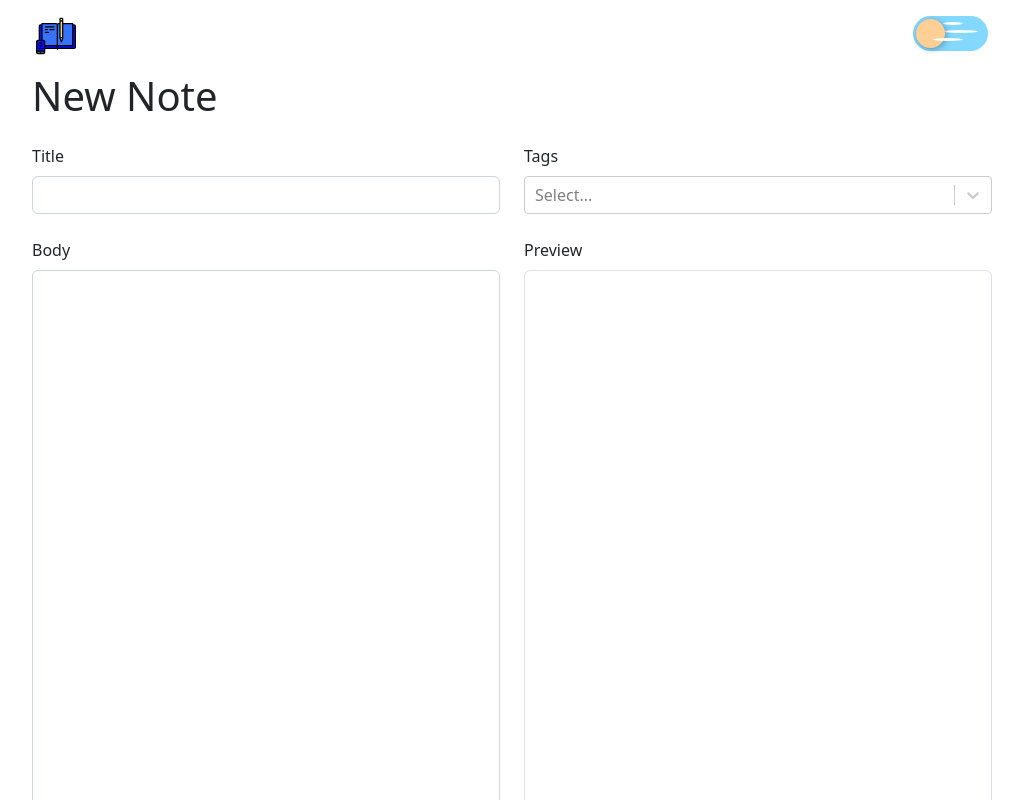
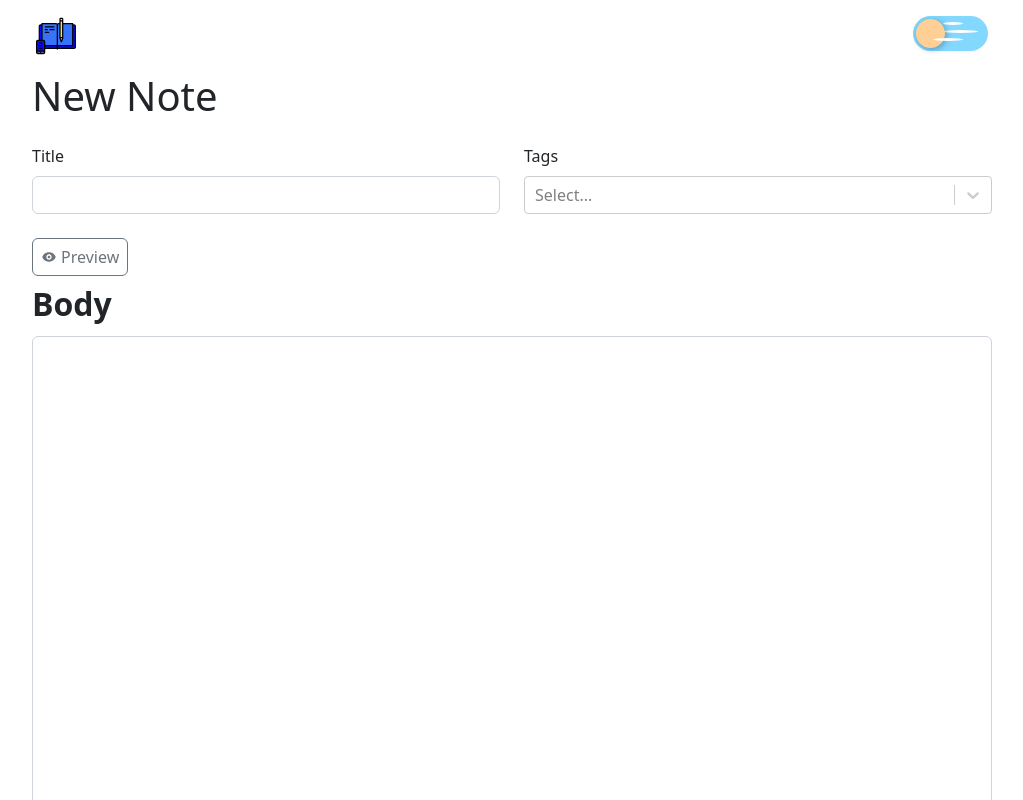
Before and after one commit to IdrisGit/MarkUp, a React (Vite) app: page /new in a window 1280 px wide. Shown: the top 800 px of the page, without its empty margins (128-1151 px from the left). Built offline with nearby package versions, Linux system fonts and the light colour scheme.

Commit message:
update: improved notes preview section

```diff
--- a/package.json
+++ b/package.json
@@ -17,6 +17,7 @@
     "react": "^18.2.0",
     "react-bootstrap": "^2.7.4",
     "react-dom": "^18.2.0",
+    "react-icons": "^4.12.0",
     "react-markdown": "^8.0.7",
     "react-router-dom": "^6.11.2",
     "react-select": "^5.7.3",
--- a/src/Layouts/MainLayout.tsx
+++ b/src/Layouts/MainLayout.tsx
@@ -12,9 +12,6 @@ const MainLayout = () => {
       className={`h-100 ${
         theme === 'dark' ? 'text-light' : 'text-dark'
       }`}
-      style={{
-        backgroundColor: theme === 'dark' ? '#3C3C3C' : '',
-      }}
     >
       <Row>
         <Col className='d-flex justify-content-start pt-2 p-md-3'>
--- a/src/components/NoteForm.tsx
+++ b/src/components/NoteForm.tsx
@@ -4,6 +4,7 @@ import { v4 as uuidv4 } from 'uuid';
 import { Button, Col, Form, Row, Stack } from 'react-bootstrap';
 import { NoteData, Tag } from '../types';
 import { Link, useNavigate } from 'react-router-dom';
+import { BiSolidShow, BiSolidHide } from 'react-icons/bi';
 import { ReactMarkdown } from 'react-markdown/lib/react-markdown';
 import remarkGfm from 'remark-gfm';
 
@@ -28,6 +29,7 @@ const NoteForm: React.FC<NoteFormProps> = ({
   const markdownRef = useRef<HTMLTextAreaElement>(null);
   const [seletectedTags, setSelectedTags] = useState<Tag[]>(tags);
   const [markdownPreview, setMarkdownPreview] = useState(markdown);
+  const [previewOpen, setPreviewOpen] = useState<boolean>(false);
 
   const navigate = useNavigate();
 
@@ -44,6 +46,7 @@ const NoteForm: React.FC<NoteFormProps> = ({
   };
 
   return (
+    <>
       <Form onSubmit={handleSubmit}>
         <Stack gap={4}>
           <Row>
@@ -86,33 +89,33 @@ const NoteForm: React.FC<NoteFormProps> = ({
             </Col>
           </Row>
           <Form.Group controlId='markdown'>
+            <Row className='mb-1'>
+              <Col xs={2}>
+                <Button
+                  variant={`${
+                    previewOpen ? 'secondary' : 'outline-secondary'
+                  }`}
+                  className='d-flex align-items-center px-2 w-auto'
+                  onClick={() => setPreviewOpen((prev) => !prev)}
+                >
+                  {previewOpen ? <BiSolidHide /> : <BiSolidShow />}{' '}
+                  <span className='ms-1'>Preview</span>
+                </Button>
+              </Col>
+            </Row>
             <Row>
-            <Col
-              xs={12}
-              md={6}
-            >
-              <Form.Label>Body</Form.Label>
-              <Form.Control
-                required
-                as='textarea'
-                ref={markdownRef}
-                defaultValue={markdown}
-                onChange={(e) => setMarkdownPreview(e.target.value)}
-                rows={25}
-                style={{ resize: 'none' }}
-              />
-            </Col>
-            <Col
-              xs={6}
-              className='d-none d-md-block'
-            >
-              <Form.Label>Preview</Form.Label>
+              <Col xs={12}>
+                {previewOpen ? (
+                  <>
+                    <Form.Label className='fs-2 fw-semibold'>
+                      Preview
+                    </Form.Label>
                     <div
                       className='border rounded'
                       style={{
-                  overflow: 'auto',
-                  height: '38.3em',
-                  maxHeight: '38.3em',
+                        // overflow: 'auto',
+                        // height: '38.3em',
+                        // maxHeight: '38.3em',
                         padding: '5px 10px',
                       }}
                     >
@@ -120,6 +123,25 @@ const NoteForm: React.FC<NoteFormProps> = ({
                         {markdownPreview}
                       </ReactMarkdown>
                     </div>
+                  </>
+                ) : (
+                  <>
+                    <Form.Label className='fs-2 fw-semibold'>
+                      Body
+                    </Form.Label>
+                    <Form.Control
+                      required
+                      as='textarea'
+                      ref={markdownRef}
+                      defaultValue={markdown}
+                      onChange={(e) =>
+                        setMarkdownPreview(e.target.value)
+                      }
+                      rows={22}
+                      style={{ resize: 'none' }}
+                    />
+                  </>
+                )}
               </Col>
             </Row>
           </Form.Group>
@@ -140,6 +162,7 @@ const NoteForm: React.FC<NoteFormProps> = ({
           </Stack>
         </Stack>
       </Form>
+    </>
   );
 };
 
--- a/src/components/shared/ThemeSwitch/ThemeSwitch.tsx
+++ b/src/components/shared/ThemeSwitch/ThemeSwitch.tsx
@@ -8,7 +8,7 @@ const ThemeSwitch = () => {
   const handleToggle = (e: ChangeEvent<HTMLInputElement>) => {
     toggleTheme();
     if (e.target.checked) {
-      document.body.style.backgroundColor = '#646464';
+      document.body.style.backgroundColor = '#000000CC';
     } else {
       document.body.style.backgroundColor = '';
     }
--- a/src/index.css
+++ b/src/index.css
@@ -1,10 +1,4 @@
-html,
-body {
-  height: 100%;
-}
-
 #root {
-  height: 100%;
   margin: auto;
   padding: 20px;
 }
@@ -12,7 +6,6 @@ body {
 @media only screen and (min-width: 992px) {
   #root {
     max-width: 80%;
-    padding-bottom: 0;
     padding-top: 0;
   }
 }
```
Lines whose indentation alone changed are shown as unchanged.
